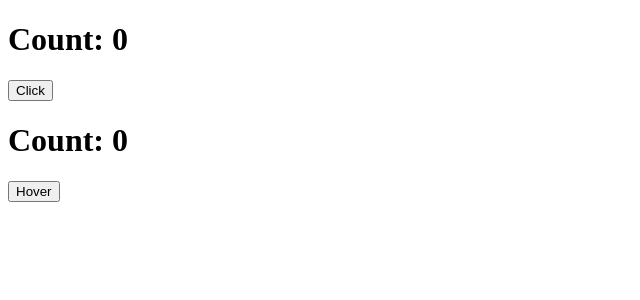
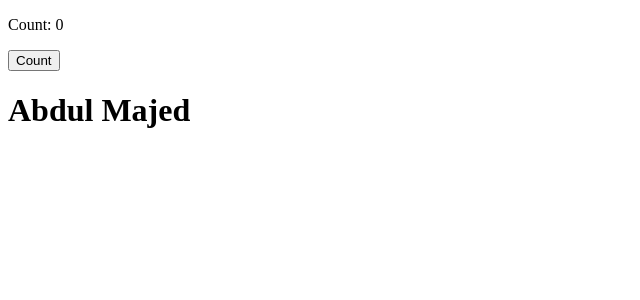
Before and after one commit to BDDesigner/react-hook, a React (Create React App) app: page / in a window 1280 px wide. Shown: the top 300 px of the page, without its empty margins (0-640 px from the left). Built offline with nearby package versions, Linux system fonts and the light colour scheme.

Commit message:
context api source code push

```diff
--- a/src/components/App.js
+++ b/src/components/App.js
@@ -1,14 +1,16 @@
-import React from 'react';
-import ClickCounter from './ClickCounter';
-import Counter from './Counter';
-import HoverCounter from './HoverCounter';
+import React from "react";
+import ClickCounter from "./ClickCounter";
+import Text from "./Text";
 
+const Country = React.createContext('Bangladesh');
 
 function App() {
   return (
     <div>
-      <Counter render={(count, incrementCount) => <ClickCounter count={count} incrementCount={incrementCount} />} />
-      <Counter render={(count, incrementCount) => <HoverCounter count={count} incrementCount={incrementCount} />} />
+      <Country.Provider value="a">
+        <ClickCounter />
+        <Text />
+      </Country.Provider>
     </div>
   );
 }
--- a/src/components/ClickCounter.js
+++ b/src/components/ClickCounter.js
@@ -1,10 +1,16 @@
-import React from 'react'
+import React, {useState} from 'react'
 
-function ClickCounter({count, incrementCount}) {
+function ClickCounter() {
+    const [count, setCount] = useState(0);
+
+    const increment = ()=>{
+        setCount(count + 1);
+    }
+
     return (
         <div>
-            <h1>Count: {count}</h1>
-            <button type="button" onClick={incrementCount}>Click</button>
+            <p>Count: {count}</p>
+            <button type="button" onClick={increment}>Count</button>
         </div>
     )
 }
--- a/src/components/Counter.js
+++ /dev/null
@@ -1,14 +0,0 @@
-import { useState } from 'react';
-
-function Counter({render}) {
-    const [count, setCount] = useState(0);
-
-    const incrementCount = () => {
-        setCount(count+1);
-    }
-    return (
-        render(count, incrementCount)
-    )
-}
-
-export default Counter
--- a/src/components/HoverCounter.js
+++ /dev/null
@@ -1,12 +0,0 @@
-import React from 'react'
-
-function HoverCounter({count, incrementCount}) {
-    return (
-        <div>
-            <h1>Count: {count}</h1>
-            <button type="button" onMouseOver={incrementCount}>Hover</button>
-        </div>
-    )
-}
-
-export default HoverCounter
--- /dev/null
+++ b/src/components/Text.js
@@ -0,0 +1,11 @@
+import React from 'react'
+
+function Text() {
+    return (
+        <div>
+            <h1>Abdul Majed</h1>
+        </div>
+    )
+}
+
+export default Text
--- a/src/components/User.js
+++ /dev/null
@@ -1,6 +0,0 @@
-
-function User({render}) {
-    return render(true);
-}
-
-export default User
```
